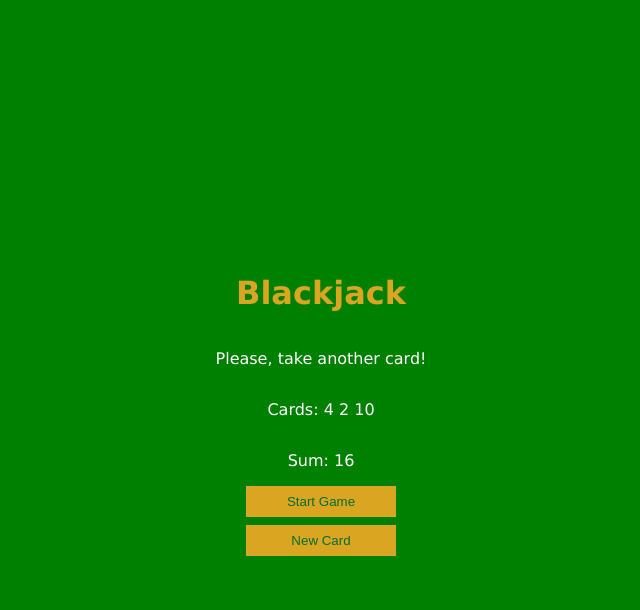
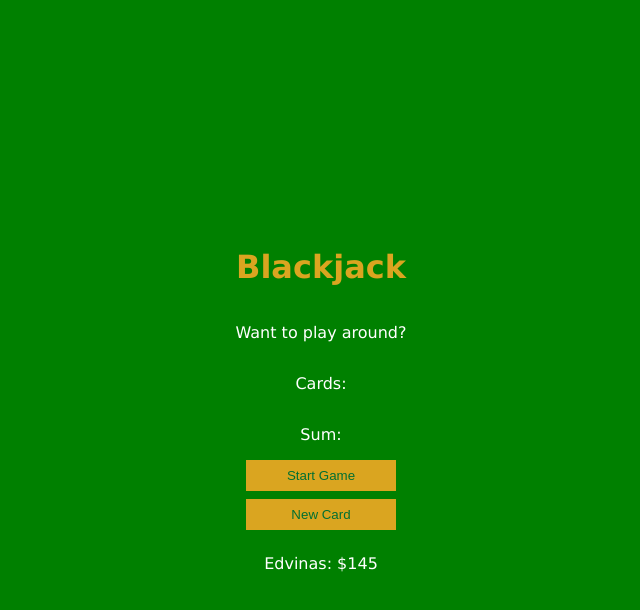
Before and after one commit to eurbasius/blackjack, a plain HTML site: page index.html in a window 1280 px wide. Both pictures are taken after a click on the button "New Card". Shown: the whole page, without its empty margins (319-959 px from the left). Drawn offline with Linux system fonts and the light colour scheme.

Commit message:
add if condition to prevent more cards

```diff
--- a/index.html
+++ b/index.html
@@ -1,19 +1,20 @@
 <!DOCTYPE html>
 <html lang="en">
-<head>
-    <meta charset="UTF-8">
-    <meta http-equiv="X-UA-Compatible" content="IE=edge">
-    <meta name="viewport" content="width=device-width, initial-scale=1.0">
+  <head>
+    <meta charset="UTF-8" />
+    <meta http-equiv="X-UA-Compatible" content="IE=edge" />
+    <meta name="viewport" content="width=device-width, initial-scale=1.0" />
     <title>Blackjack</title>
-    <link rel="stylesheet" href="index.css">
-</head>
-<body>
+    <link rel="stylesheet" href="index.css" />
+  </head>
+  <body>
     <h1>Blackjack</h1>
     <p id="resultEl">Want to play around?</p>
     <p id="cardsEl">Cards:</p>
     <p id="sumEl">Sum:</p>
     <button onclick="startGame()">Start Game</button>
     <button onclick="newCard()">New Card</button>
+    <p id="playerEl"></p>
     <script src="index.js"></script>
-</body>
+  </body>
 </html>
--- a/index.js
+++ b/index.js
@@ -1,13 +1,19 @@
-let firstCard = generateRandomCard();
-let secondCard = generateRandomCard();
-let cards = [firstCard, secondCard];
-let sum = firstCard + secondCard;
+let cards = [];
+let sum = 0;
 let message;
 let hasBlackJack = false;
-let isAlive = true;
+let isAlive = false;
 let resultEl = document.getElementById("resultEl");
 let sumEl = document.getElementById("sumEl");
 let cardsEl = document.getElementById("cardsEl");
+let playerEl = document.getElementById("playerEl");
+
+let player = {
+  name: "Edvinas",
+  chips: 145,
+};
+
+playerEl.textContent = `${player.name}: $${player.chips}`;
 
 function generateRandomCard() {
   let number = Math.floor(Math.random() * 13) + 1;
@@ -23,6 +29,11 @@ function generateRandomCard() {
 }
 
 function startGame() {
+  let firstCard = generateRandomCard();
+  let secondCard = generateRandomCard();
+  isAlive = true;
+  cards = [firstCard, secondCard];
+  sum = firstCard + secondCard;
   renderGame();
 }
 
@@ -47,8 +58,10 @@ function renderGame() {
 
 function newCard() {
   console.log("Drawing a new card from the deck!");
-  let card = generateRandomCard();
-  sum += card;
-  cards.push(card);
-  renderGame();
+  if (isAlive && !hasBlackJack) {
+    let card = generateRandomCard();
+    sum += card;
+    cards.push(card);
+    renderGame();
+  }
 }
```
